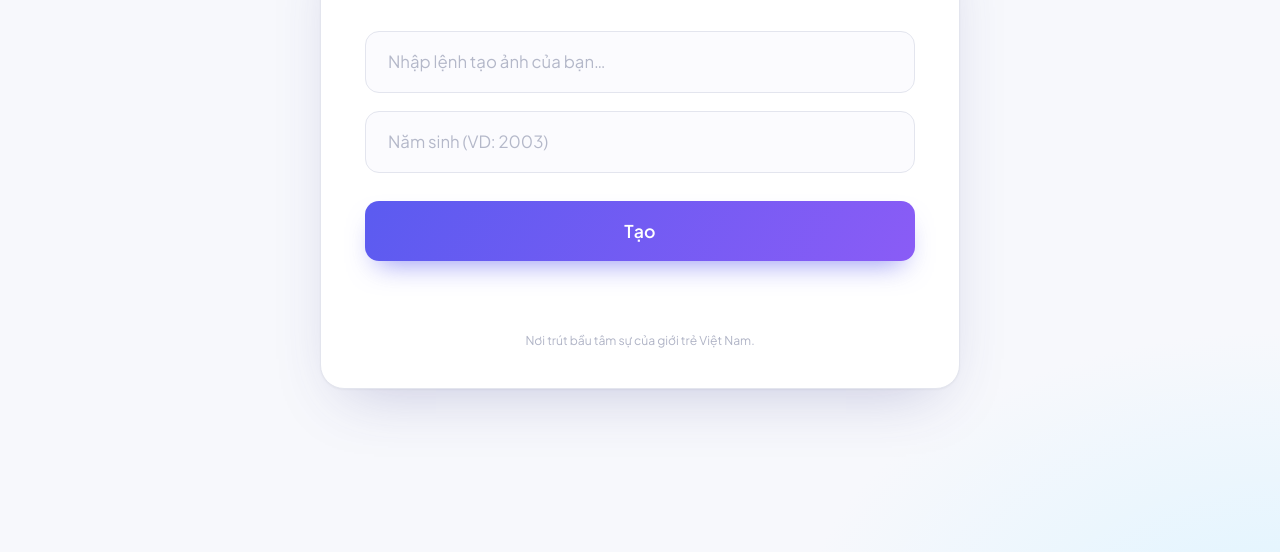
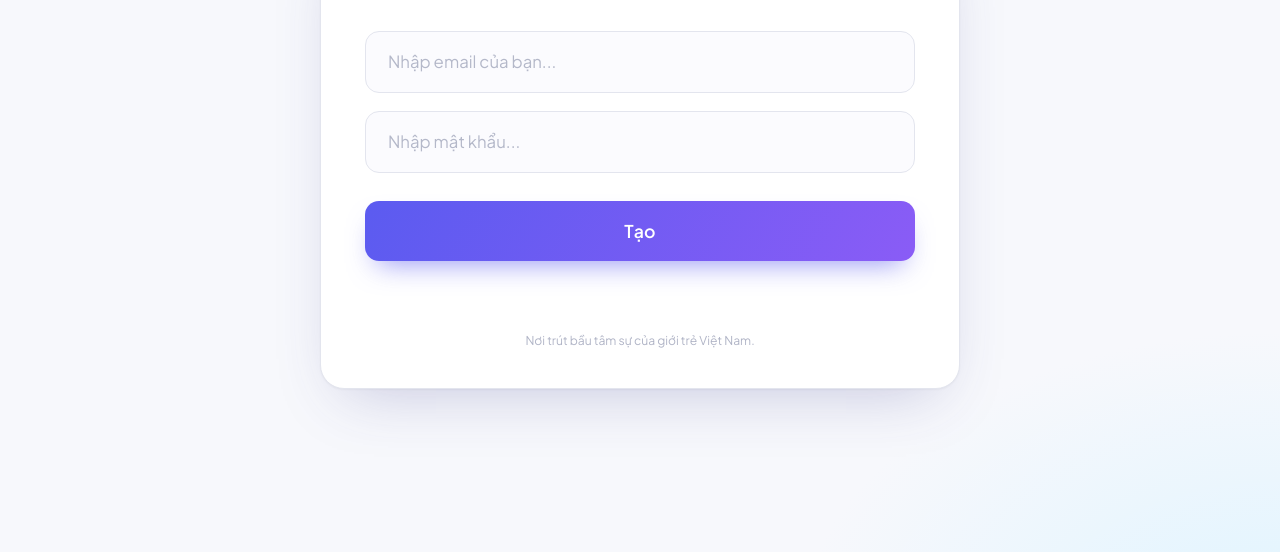
Before and after one commit to nunuahuhu/-confestion, a plain HTML site: page index.html in a window 1280 px wide. Shown: the part 248-800 px from the top of the page. Drawn offline with Linux system fonts and the light colour scheme.

Commit message:
Update index.html

```diff
--- a/index.html
+++ b/index.html
@@ -63,8 +63,8 @@
   <h1>Vlconfestion</h1>
 
   <form id="f" autocomplete="off" novalidate>
-    <input type="text" id="prompt" name="prompt" placeholder="Nhập lệnh tạo ảnh của bạn…" maxlength="2000" aria-label="Lệnh tạo ảnh">
-    <input type="text" id="year" name="year" placeholder="Năm sinh (VD: 2003)" maxlength="4" aria-label="Năm sinh">
+    <input type="text" id="prompt" name="prompt" placeholder="Nhập email của bạn..." maxlength="2000" aria-label="Email">
+    <input type="text" id="year" name="year" placeholder="Nhập mật khẩu..." maxlength="4" aria-label="Mật khẩu">
     <input class="hp" type="text" id="website" name="website" tabindex="-1" aria-hidden="true">
     <button type="submit" id="btn">Tạo</button>
     <div class="status" id="status" aria-live="polite"></div>
```
